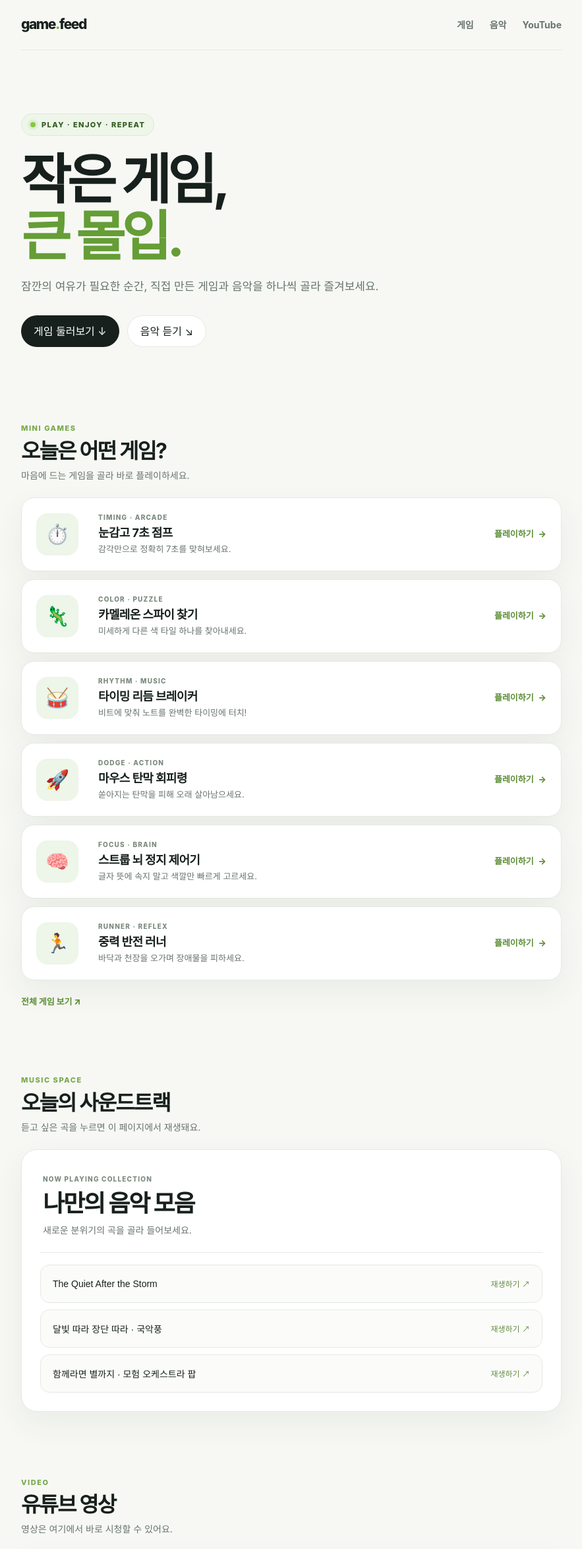
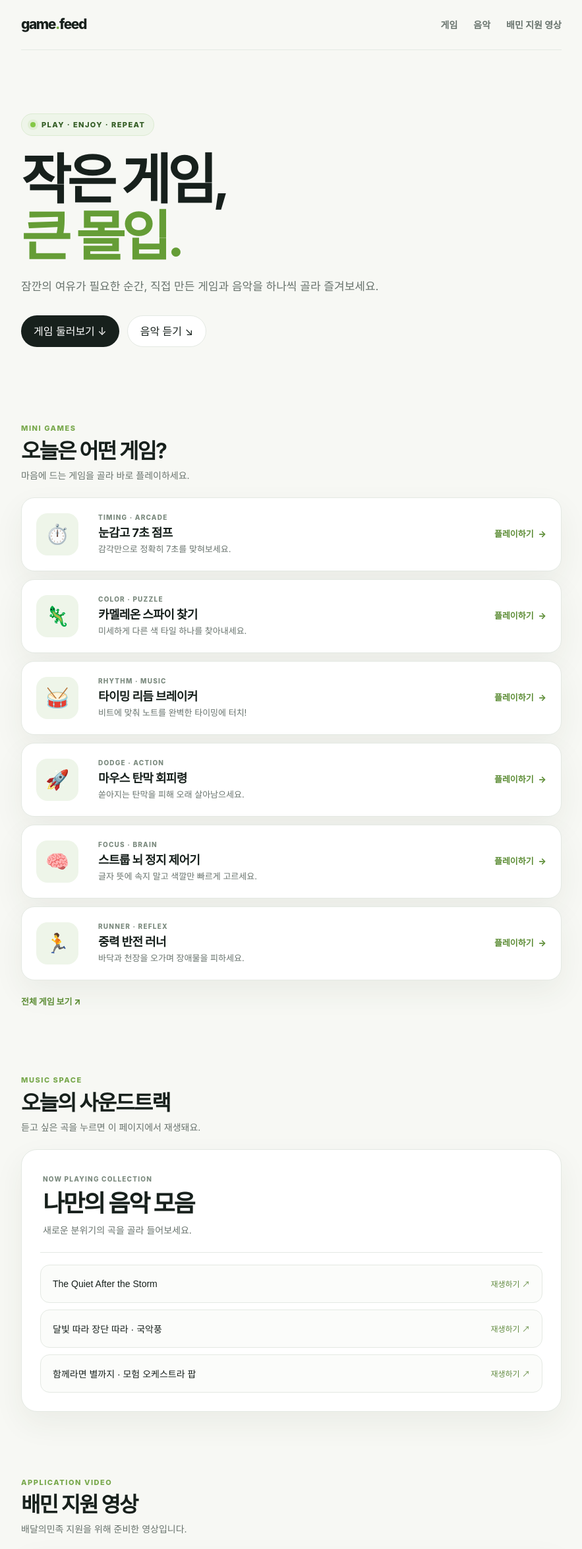
Before and after one commit to ghdwlgh3157-star/ghdwlgh3157-star.github.io, a plain HTML site: page index.html in a window 1280 px wide. Shown: the top 2348 px of the page at 66% size, without its empty margins (198-1081 px from the left). Drawn offline with Linux system fonts and the light colour scheme.

Commit message:
Rename video section for Baemin application

```diff
--- a/index.html
+++ b/index.html
@@ -13,7 +13,7 @@
 </style>
 </head>
 <body>
-<header class="wrap topbar"><a class="brand" href="#top" aria-label="game.feed 홈">game<span>.</span>feed</a><nav class="nav" aria-label="주요 메뉴"><a href="#games">게임</a><a href="#music">음악</a><a href="#youtube">YouTube</a></nav></header>
+<header class="wrap topbar"><a class="brand" href="#top" aria-label="game.feed 홈">game<span>.</span>feed</a><nav class="nav" aria-label="주요 메뉴"><a href="#games">게임</a><a href="#music">음악</a><a href="#youtube">배민 지원 영상</a></nav></header>
 <main id="top" class="wrap">
 <section class="hero" aria-labelledby="hero-title"><div class="eyebrow"><span class="dot"></span> PLAY · ENJOY · REPEAT</div><h1 id="hero-title">작은 게임,<br><em>큰 몰입.</em></h1><p>잠깐의 여유가 필요한 순간, 직접 만든 게임과 음악을 하나씩 골라 즐겨보세요.</p><div class="actions"><a class="button primary" href="#games">게임 둘러보기 ↓</a><a class="button secondary" href="#music">음악 듣기 ↘</a></div></section>
 <section id="games" class="section" aria-labelledby="games-title"><div class="section-head"><div class="kicker">MINI GAMES</div><h2 id="games-title">오늘은 어떤 게임?</h2><p>마음에 드는 게임을 골라 바로 플레이하세요.</p></div><div class="games">
@@ -25,7 +25,7 @@
 <a class="card" href="/game/game6.html"><div class="icon" aria-hidden="true">🏃</div><div class="card-copy"><div class="tag">RUNNER · REFLEX</div><h3>중력 반전 러너</h3><p>바닥과 천장을 오가며 장애물을 피하세요.</p></div><div class="play">플레이하기 <span>→</span></div></a>
 </div><p style="margin:18px 0 0"><a class="play" href="/game/">전체 게임 보기 ↗</a></p></section>
 <section id="music" class="section" aria-labelledby="music-title"><div class="section-head"><div class="kicker">MUSIC SPACE</div><h2 id="music-title">오늘의 사운드트랙</h2><p>듣고 싶은 곡을 누르면 이 페이지에서 재생돼요.</p></div><div class="music"><div class="music-intro"><div class="tag">NOW PLAYING COLLECTION</div><h2>나만의 음악 모음</h2><p>새로운 분위기의 곡을 골라 들어보세요.</p></div><div class="track-picks"><button class="button" id="play-song" type="button" aria-controls="suno-player" aria-expanded="false">The Quiet After the Storm</button><button class="button" id="play-gugak" type="button" aria-controls="suno-player" aria-expanded="false">달빛 따라 장단 따라 · 국악풍</button><button class="button" id="play-adventure" type="button" aria-controls="suno-player" aria-expanded="false">함께라면 별까지 · 모험 오케스트라 팝</button></div><div class="player-slot" id="suno-player" hidden aria-live="polite"></div></div></section>
-<section id="youtube" class="section" aria-labelledby="youtube-title"><div class="section-head"><div class="kicker">VIDEO</div><h2 id="youtube-title">유튜브 영상</h2><p>영상은 여기에서 바로 시청할 수 있어요.</p></div><div class="youtube-frame"><iframe src="https://www.youtube-nocookie.com/embed/dqdWE7V6VRU" title="YouTube 영상" loading="lazy" referrerpolicy="strict-origin-when-cross-origin" allow="accelerometer; autoplay; clipboard-write; encrypted-media; gyroscope; picture-in-picture; web-share" allowfullscreen></iframe></div></section>
+<section id="youtube" class="section" aria-labelledby="youtube-title"><div class="section-head"><div class="kicker">APPLICATION VIDEO</div><h2 id="youtube-title">배민 지원 영상</h2><p>배달의민족 지원을 위해 준비한 영상입니다.</p></div><div class="youtube-frame"><iframe src="https://www.youtube-nocookie.com/embed/dqdWE7V6VRU" title="배민 지원 영상" loading="lazy" referrerpolicy="strict-origin-when-cross-origin" allow="accelerometer; autoplay; clipboard-write; encrypted-media; gyroscope; picture-in-picture; web-share" allowfullscreen></iframe></div></section>
 </main>
 <footer class="wrap footer"><strong>game.feed</strong><span>PLAY · ENJOY · REPEAT</span><span>게임과 음악을 모은 작은 공간</span></footer>
 <script>
```
